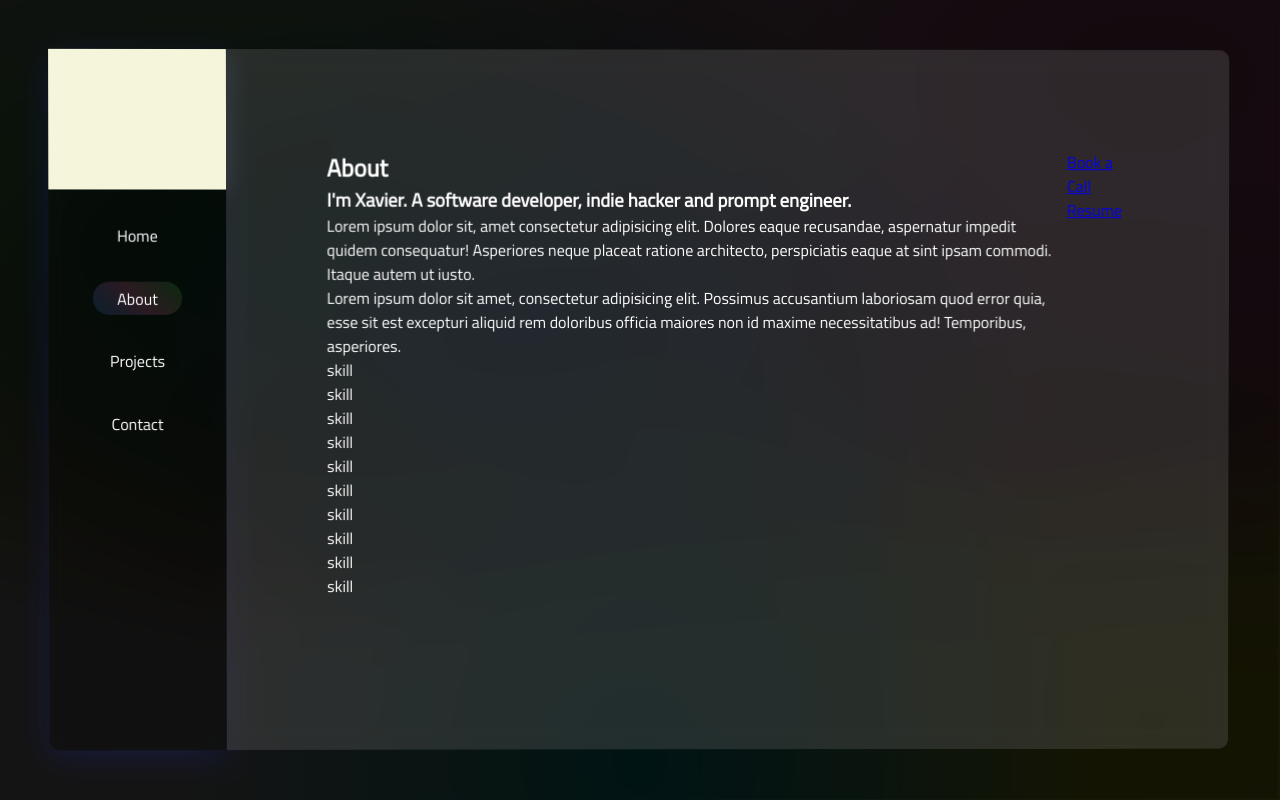
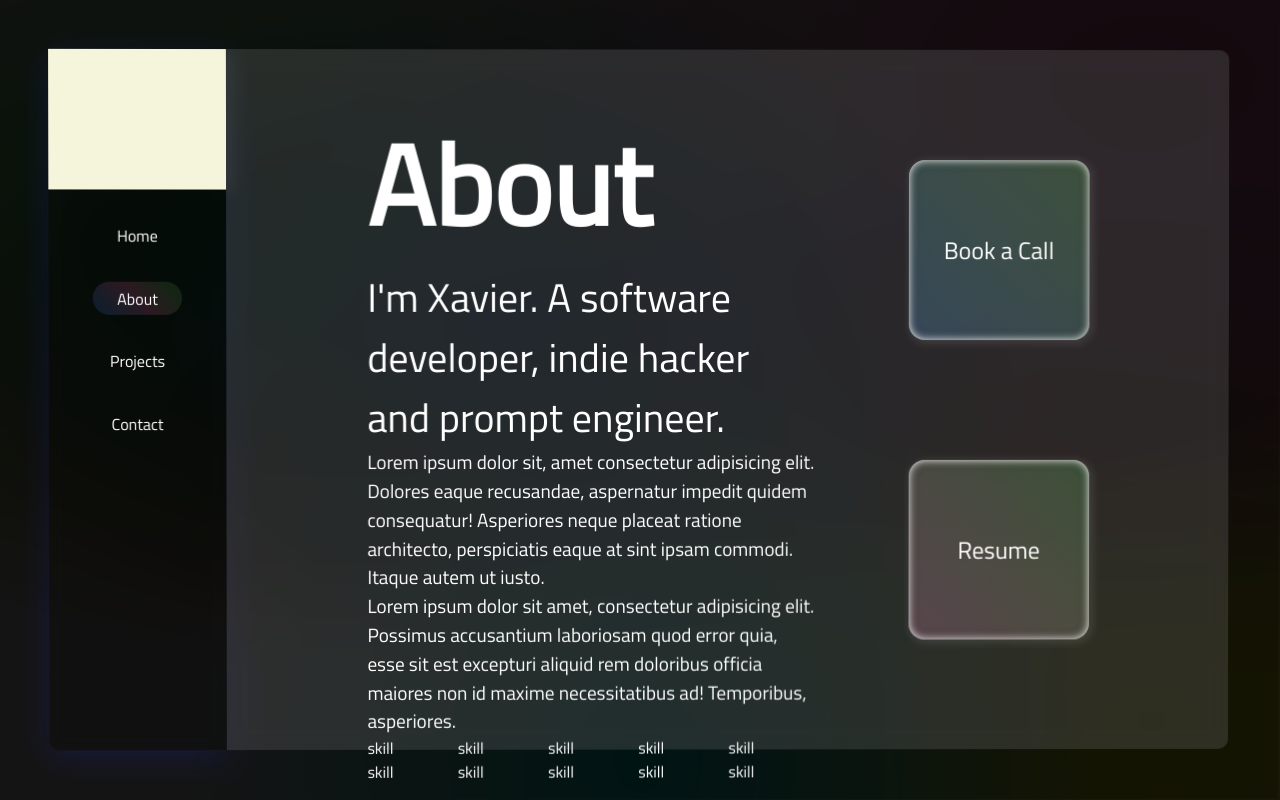
Before and after one commit to xhillman/aws-cloud-resume, a plain HTML site: page index.html in a window 1280 px wide. Both pictures are taken after a click on the item "About". Drawn offline with Linux system fonts and the light colour scheme.

Commit message:
set layout and styling of about page

```diff
--- a/index.html
+++ b/index.html
@@ -70,8 +70,8 @@
             </div>
           </div>
           <div class="cta-items">
-            <a href="https://google.com" target="_blank" class="cta-item book-call-btn">Book a Call</a>
-            <a href="https://google.com" target="_blank" class="cta-item resume-btn">Resume</a>
+            <a href="https://google.com" target="_blank" class="cta-item book-call-btn" data-tilt data-tilt-glare data-tilt-max-glare="0.5" data-tilt-max="5">Book a Call</a>
+            <a href="https://google.com" target="_blank" class="cta-item resume-btn" data-tilt data-tilt-glare data-tilt-max-glare="0.5" data-tilt-max="5">Resume</a>
           </div>
         </div>
         <div class="projects hidden">
--- a/styles.css
+++ b/styles.css
@@ -112,6 +112,7 @@ main {
   justify-content: center;
   align-items: center;
   border-radius: 16px;
+  background: linear-gradient(45deg, rgba(30, 144, 255, 0.1), rgba(255, 105, 180, 0.1), rgba(50, 205, 50, 0.1));
   box-shadow: inset 0 0 8px #ffffff,
   2px 2px 8px 2px rgba(252, 252, 252, 0.1);
   backdrop-filter: blur(8.9px);
@@ -125,7 +126,75 @@ main {
 }
 
 .about {
-  padding: 10%;
+  height: 100%;
+  padding: 5%;
+  display: flex;
+  justify-content: space-evenly;
+}
+
+.about-content {
+width: 50%;
+height: 100%;
+display: flex;
+flex-direction: column;
+justify-content: space-evenly;
+}
+
+.about-content h2 {
+  font-size: 7rem;
+  font-weight: 700;
+}
+
+.about-content h3 {
+  font-size: 2.5rem;
+  font-weight: 500;
+}
+
+.about-content p {
+  font-size: 1.2rem;
+  font-weight: 300;
+}
+
+.skill-icons {
+    display: grid;
+    grid-template-columns: repeat(5, 1fr);
+    grid-template-rows: repeat(2, 1fr);
+    grid-column-gap: 0px;
+    grid-row-gap: 0px;
+}
+
+.cta-items {
+  width: 20%;
+  height: 100%;
+  display: flex;
+  flex-direction: column;
+  justify-content: space-around;
+  align-items: center;
+}
+
+.cta-item {
+  width: 100%;
+  height: 30%;
+  display: flex;
+  justify-content: center;
+  align-items: center;
+  border-radius: 16px;
+  box-shadow: inset 0 0 8px #ffffff,
+  2px 2px 8px 2px rgba(252, 252, 252, 0.1);
+  backdrop-filter: blur(8.9px);
+  -webkit-backdrop-filter: blur(8.9px);
+  cursor: pointer;
+  color: white;
+  text-decoration: none;
+  font-size: 1.5rem;
+}
+
+.book-call-btn {
+  background: linear-gradient(45deg, rgba(30, 144, 255, 0.15), rgba(50, 205, 50, 0.15));
+}
+
+.resume-btn {
+  background: linear-gradient(45deg,rgba(255, 105, 180, 0.15), rgba(50, 205, 50, 0.15));
 }
 
 .hidden {
```
